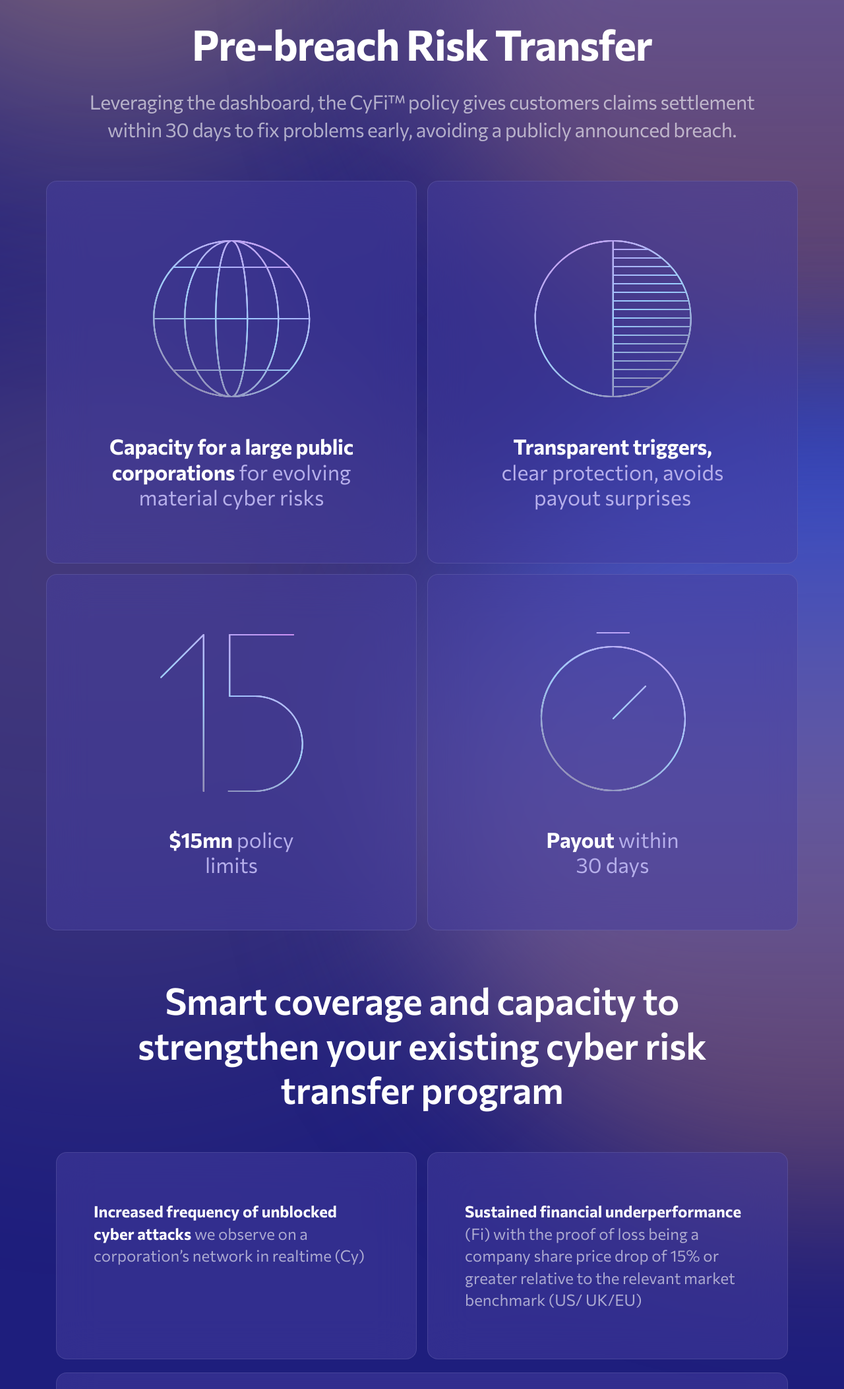
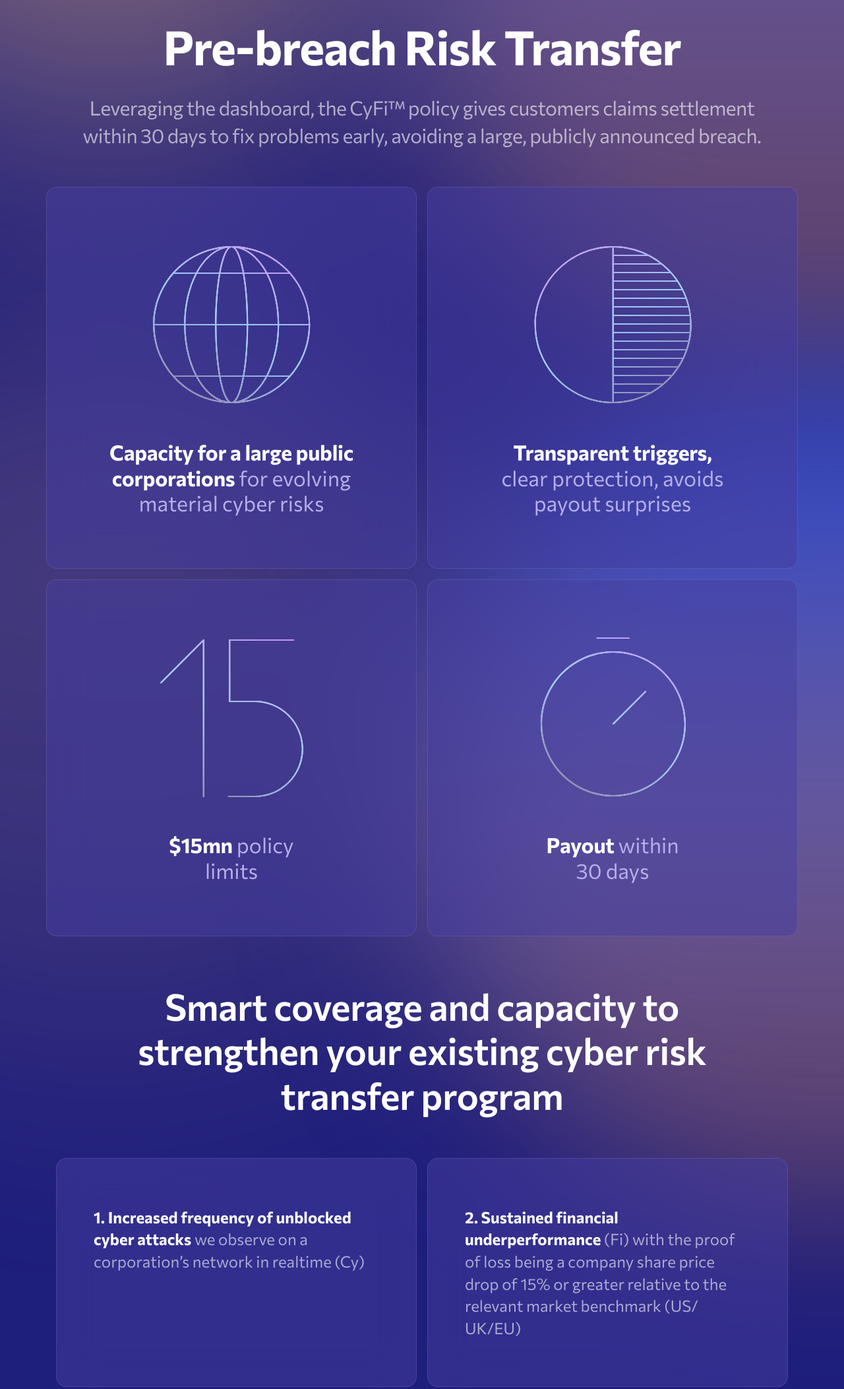
Before and after one commit to Wononi/intangic-mga, a website: page index.html in a window 1280 px wide. Shown: the part 180-2285 px from the top of the page at 66% size. Drawn offline with Linux system fonts and the light colour scheme.

Commit message:
Правки по тексту

```diff
--- a/index.html
+++ b/index.html
@@ -56,7 +56,7 @@
             <h1>Pre-breach Risk Transfer</h1>
             <p class="cyber__risk__info-subtitle">
                 Leveraging the dashboard, the CyFi™ policy gives customers claims settlement within 30 days to fix
-                problems early, avoiding a publicly announced breach.
+                problems early, avoiding a large, publicly announced breach.
             </p>
             <ul>
                 <li class="border">
@@ -169,12 +169,12 @@
             <h2>Smart coverage and capacity to strengthen your existing cyber risk transfer program</h2>
             <ul class="about__cyber__protection-list">
                 <li class="border about__cyber__protection-list__item animate__block">
-                    <p class="about__cyber__protection-list__item-text"><span>Increased frequency of unblocked cyber attacks</span>
+                    <p class="about__cyber__protection-list__item-text"><span>1. Increased frequency of unblocked cyber attacks</span>
                         we observe on a corporation’s network in realtime (Cy)</p>
                 </li>
                 <li class="border about__cyber__protection-list__item animate__block">
                     <p class="about__cyber__protection-list__item-text">
-                        <span>Sustained financial underperformance</span> (Fi) with the proof of loss being a company
+                        <span>2. Sustained financial underperformance</span> (Fi) with the proof of loss being a company
                         share price drop of 15% or greater relative to the relevant market benchmark (US/ UK/EU)</p>
                 </li>
             </ul>
@@ -233,7 +233,7 @@
         </section>
         <section class="executive__team">
             <div class="company__employees-executive__team animate__block">
-                <h3>Executive Team</h3>
+                <h3>Team</h3>
                 <div class="company__employees-executive__team-wrapper">
                     <div class="border company__employees-executive__team-wrapper__item">
                         <div class="company__employees-executive__team-wrapper__item-info">
--- a/src/style/style.scss
+++ b/src/style/style.scss
@@ -24,9 +24,9 @@ a, h3, h4, .h3-heading {
 
 h1 {
   font-weight: 700;
-  font-size: 64px;
+  font-size: 72px;
   line-height: 110%;
-  letter-spacing: -0.02em;
+  letter-spacing: -1.44px;
   color: #fff;
   text-align: center;
 }
```
Also changed, not shown: assets/css/style.css, 1 other file.
